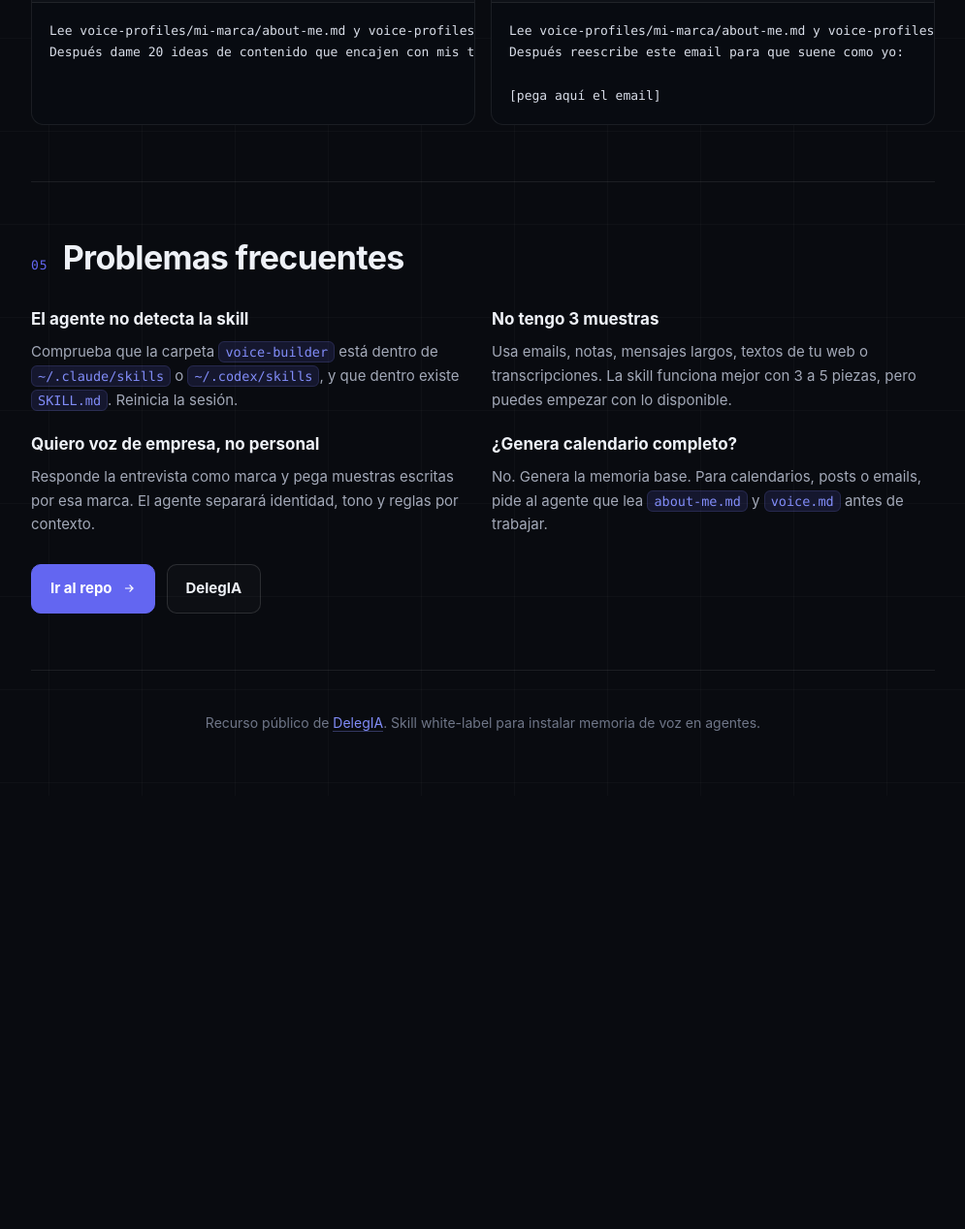
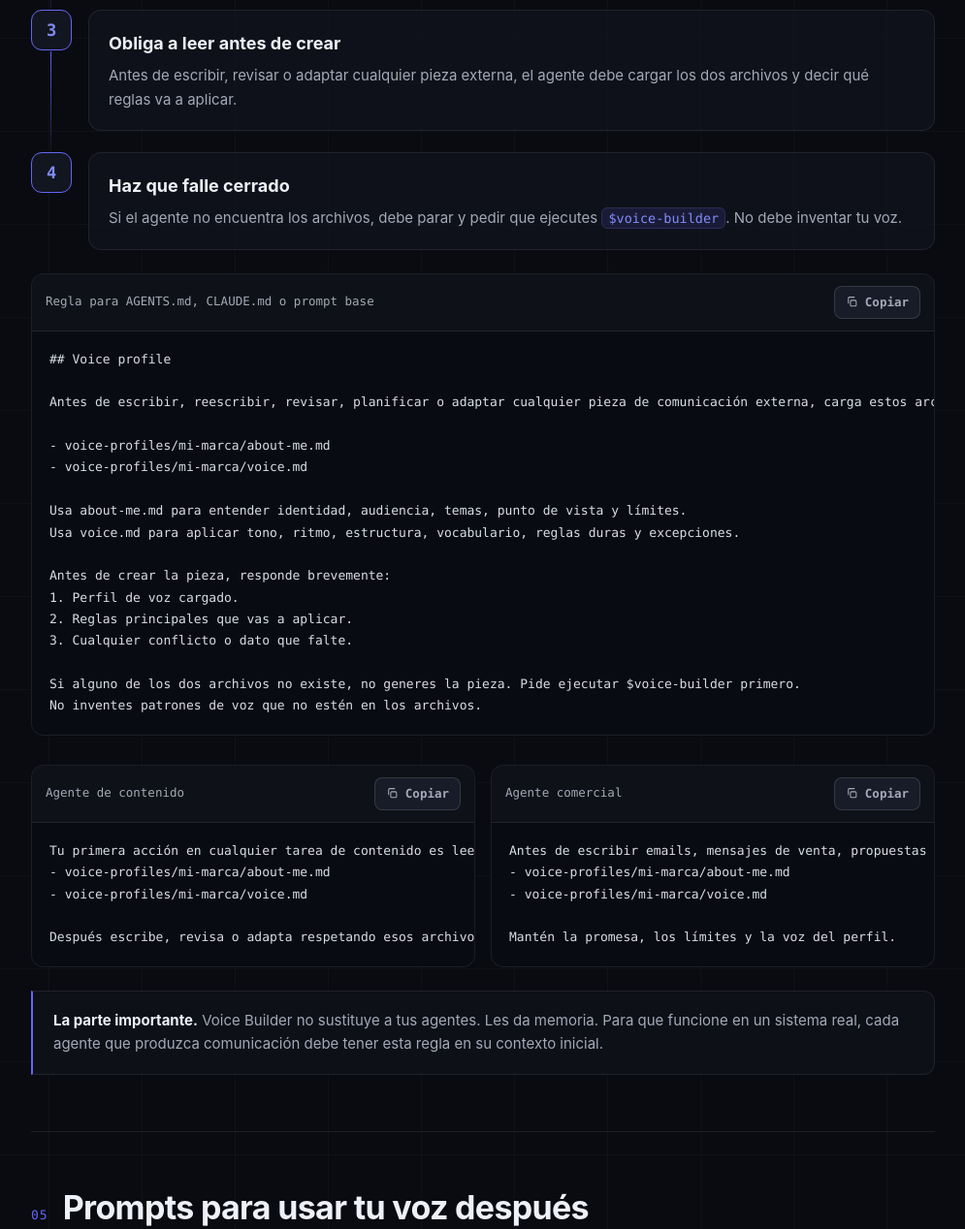
Before and after one commit to albertlopezyt/voice-builder-skill, a plain HTML site: page index.html in a window 1280 px wide. Shown: the part 3609-4877 px from the top of the page at 97% size, without its empty margins (142-1137 px from the left). Before the commit the page ends 4430 px from the top, so only its background shows below. Drawn offline with Linux system fonts and the light colour scheme.

Commit message:
Explain system-wide voice profile usage

```diff
--- a/index.html
+++ b/index.html
@@ -257,7 +257,59 @@ cp -R voice-builder ~/.codex/skills/</pre>
   </section>
 
   <section>
-    <div class="sec-head"><span class="sec-num">04</span><h2>Prompts para usar tu voz después</h2></div>
+    <div class="sec-head"><span class="sec-num">04</span><h2>Cómo hacer que todos tus agentes lo usen</h2></div>
+    <p class="intro">La skill crea la memoria. Para que tu sistema la use de verdad, no basta con tener los archivos. Tienes que convertirlos en una regla de arranque para tus agentes.</p>
+    <div class="steps">
+      <div class="step"><span class="badge">1</span><div class="step-body"><h3>Guarda la voz dentro del proyecto</h3><p>Deja <code>voice-profiles/mi-marca/about-me.md</code> y <code>voice-profiles/mi-marca/voice.md</code> en el repo o carpeta donde trabajan tus agentes.</p></div></div>
+      <div class="step"><span class="badge">2</span><div class="step-body"><h3>Añade una regla global</h3><p>Pega la regla de abajo en <code>AGENTS.md</code>, <code>CLAUDE.md</code>, <code>GEMINI.md</code> o en el prompt base de tu agente.</p></div></div>
+      <div class="step"><span class="badge">3</span><div class="step-body"><h3>Obliga a leer antes de crear</h3><p>Antes de escribir, revisar o adaptar cualquier pieza externa, el agente debe cargar los dos archivos y decir qué reglas va a aplicar.</p></div></div>
+      <div class="step"><span class="badge">4</span><div class="step-body"><h3>Haz que falle cerrado</h3><p>Si el agente no encuentra los archivos, debe parar y pedir que ejecutes <code>$voice-builder</code>. No debe inventar tu voz.</p></div></div>
+    </div>
+
+    <div class="codebox" style="margin-top:24px">
+      <div class="codebar"><span>Regla para AGENTS.md, CLAUDE.md o prompt base</span><button class="copy" onclick="copyCode(this)"><svg viewBox="0 0 24 24"><rect x="9" y="9" width="11" height="11" rx="2"></rect><path d="M5 15V5a2 2 0 0 1 2-2h10"></path></svg><span class="t">Copiar</span></button></div>
+<pre>## Voice profile
+
+Antes de escribir, reescribir, revisar, planificar o adaptar cualquier pieza de comunicación externa, carga estos archivos:
+
+- voice-profiles/mi-marca/about-me.md
+- voice-profiles/mi-marca/voice.md
+
+Usa about-me.md para entender identidad, audiencia, temas, punto de vista y límites.
+Usa voice.md para aplicar tono, ritmo, estructura, vocabulario, reglas duras y excepciones.
+
+Antes de crear la pieza, responde brevemente:
+1. Perfil de voz cargado.
+2. Reglas principales que vas a aplicar.
+3. Cualquier conflicto o dato que falte.
+
+Si alguno de los dos archivos no existe, no generes la pieza. Pide ejecutar $voice-builder primero.
+No inventes patrones de voz que no estén en los archivos.</pre>
+    </div>
+
+    <div class="prompt-grid">
+      <div class="codebox">
+        <div class="codebar"><span>Agente de contenido</span><button class="copy" onclick="copyCode(this)"><svg viewBox="0 0 24 24"><rect x="9" y="9" width="11" height="11" rx="2"></rect><path d="M5 15V5a2 2 0 0 1 2-2h10"></path></svg><span class="t">Copiar</span></button></div>
+<pre>Tu primera acción en cualquier tarea de contenido es leer:
+- voice-profiles/mi-marca/about-me.md
+- voice-profiles/mi-marca/voice.md
+
+Después escribe, revisa o adapta respetando esos archivos.</pre>
+      </div>
+      <div class="codebox">
+        <div class="codebar"><span>Agente comercial</span><button class="copy" onclick="copyCode(this)"><svg viewBox="0 0 24 24"><rect x="9" y="9" width="11" height="11" rx="2"></rect><path d="M5 15V5a2 2 0 0 1 2-2h10"></path></svg><span class="t">Copiar</span></button></div>
+<pre>Antes de escribir emails, mensajes de venta, propuestas o respuestas a clientes, lee:
+- voice-profiles/mi-marca/about-me.md
+- voice-profiles/mi-marca/voice.md
+
+Mantén la promesa, los límites y la voz del perfil.</pre>
+      </div>
+    </div>
+    <div class="note"><b>La parte importante.</b> Voice Builder no sustituye a tus agentes. Les da memoria. Para que funcione en un sistema real, cada agente que produzca comunicación debe tener esta regla en su contexto inicial.</div>
+  </section>
+
+  <section>
+    <div class="sec-head"><span class="sec-num">05</span><h2>Prompts para usar tu voz después</h2></div>
     <p class="intro">Voice Builder no crea todo el sistema de contenido. Crea la memoria. Luego se la das a cualquier agente antes de pedir trabajo.</p>
     <div class="prompt-grid">
       <div class="codebox">
@@ -288,7 +340,7 @@ Después reescribe este email para que suene como yo:
   </section>
 
   <section>
-    <div class="sec-head"><span class="sec-num">05</span><h2>Problemas frecuentes</h2></div>
+    <div class="sec-head"><span class="sec-num">06</span><h2>Problemas frecuentes</h2></div>
     <div class="faq">
       <div><h3>El agente no detecta la skill</h3><p>Comprueba que la carpeta <code>voice-builder</code> está dentro de <code>~/.claude/skills</code> o <code>~/.codex/skills</code>, y que dentro existe <code>SKILL.md</code>. Reinicia la sesión.</p></div>
       <div><h3>No tengo 3 muestras</h3><p>Usa emails, notas, mensajes largos, textos de tu web o transcripciones. La skill funciona mejor con 3 a 5 piezas, pero puedes empezar con lo disponible.</p></div>
```
Also changed, not shown: 2 other files.
